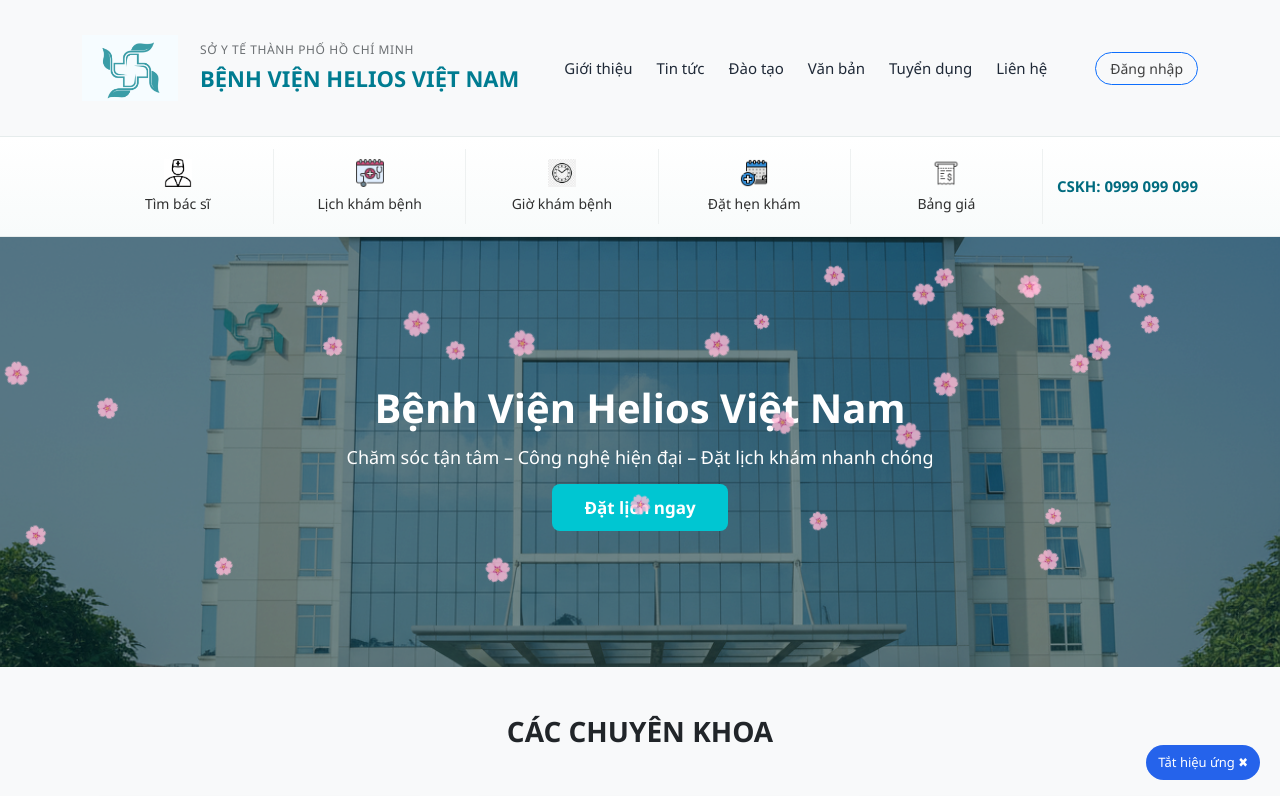
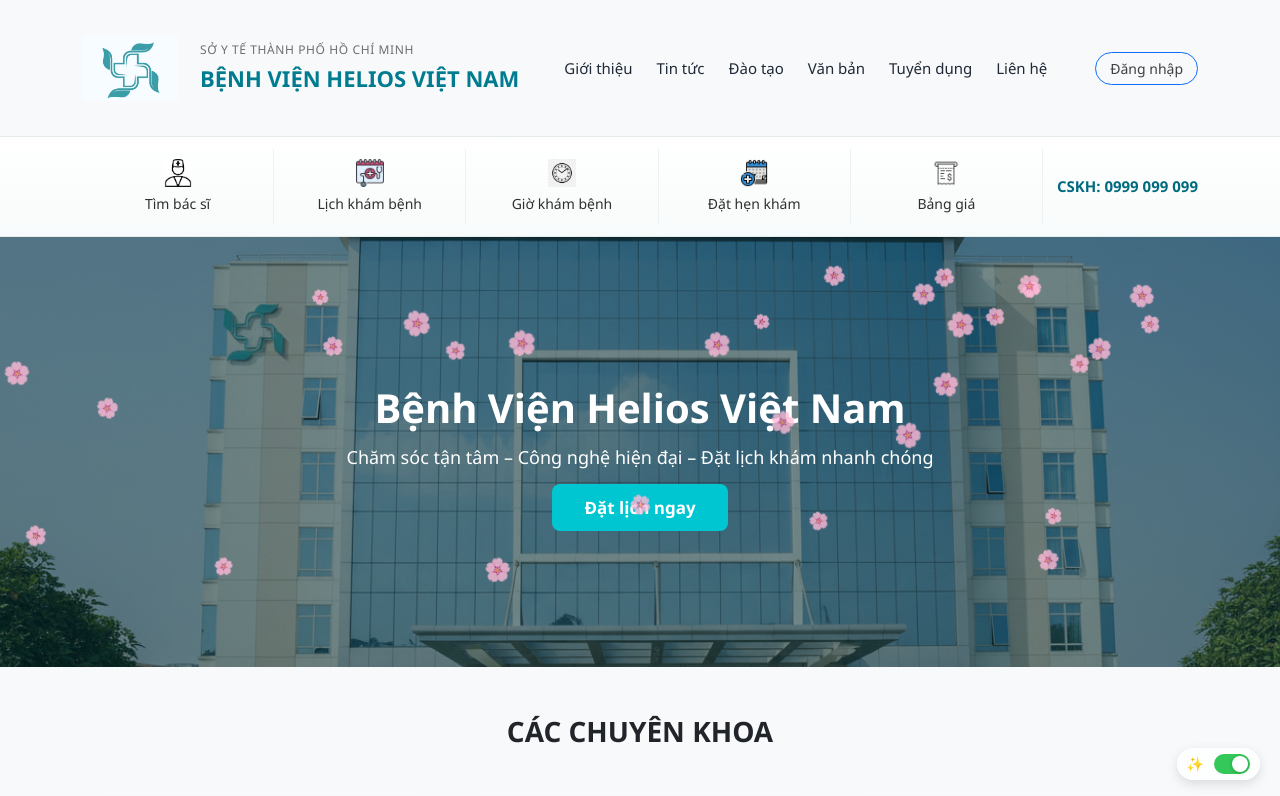
Before and after one commit to TnDatle/Helios-Hospital, a React (Create React App) app in the folder user/: page / in a window 1280 px wide. Shown: the top 796 px of the page. Built offline with nearby package versions, Linux system fonts and the light colour scheme; no server answers.

Commit message:
fix effect toogle

```diff
--- a/user/src/components/decorations/SeasonalEffect.jsx
+++ b/user/src/components/decorations/SeasonalEffect.jsx
@@ -1,11 +1,11 @@
 import { useState, useEffect } from "react";
 import SnowEffect from "./SnowEffect";
 import PetalEffect from "./PetalEffect";
+import "../../styles/effect.css";
 
 export default function SeasonalEffect() {
   const [enabled, setEnabled] = useState(true);
 
-  // load trạng thái đã lưu
   useEffect(() => {
     const saved = localStorage.getItem("seasonalEffect");
     if (saved !== null) {
@@ -33,25 +33,21 @@
 
   return (
     <>
-      {/* Nút bật / tắt */}
-      <button
-        onClick={toggle}
-        style={{
-          position: "fixed",
-          bottom: 20,
-          right: 20,
-          zIndex: 1000,
-          padding: "8px 12px",
-          borderRadius: "20px",
-          border: "none",
-          cursor: "pointer",
-          background: "#2563eb",
-          color: "#fff",
-          fontSize: 13
-        }}
-      >
-        {enabled ? "Tắt hiệu ứng ✖" : "Bật hiệu ứng ✨"}
-      </button>
+      {/* Toggle iOS */}
+      <div className="season-toggle">
+        <span className="season-icon">
+          {enabled ? "✨" : "❄️"}
+        </span>
+
+        <label className="ios-switch clean">
+          <input
+            type="checkbox"
+            checked={enabled}
+            onChange={toggle}
+          />
+          <span className="slider" />
+        </label>
+      </div>
 
       {/* Hiệu ứng */}
       {enabled && isChristmas && <SnowEffect />}
--- a/user/src/styles/effect.css
+++ b/user/src/styles/effect.css
@@ -23,6 +23,72 @@
   animation-name: petalFall;
 }
 
+/* container */
+.season-toggle {
+  position: fixed;
+  bottom: 20px;
+  right: 20px;
+  z-index: 1000;
+
+  display: flex;
+  align-items: center;
+  gap: 10px;
+
+  padding: 6px 10px;
+  border-radius: 999px;
+
+  background: rgba(255, 255, 255, 0.75);
+  backdrop-filter: blur(10px);
+  box-shadow: 0 4px 12px rgba(0,0,0,0.12);
+}
+
+/* icon */
+.season-icon {
+  font-size: 14px;
+  line-height: 1;
+}
+
+/* switch */
+.ios-switch.clean {
+  width: 36px;
+  height: 20px;
+  position: relative;
+}
+
+.ios-switch.clean input {
+  display: none;
+}
+
+.ios-switch.clean .slider {
+  position: absolute;
+  inset: 0;
+  background: #d1d5db;
+  border-radius: 999px;
+  transition: 0.25s;
+}
+
+.ios-switch.clean .slider::before {
+  content: "";
+  position: absolute;
+  width: 16px;
+  height: 16px;
+  left: 2px;
+  top: 2px;
+  background: white;
+  border-radius: 50%;
+  transition: 0.25s;
+  box-shadow: 0 1px 4px rgba(0,0,0,0.2);
+}
+
+.ios-switch.clean input:checked + .slider {
+  background: #34c759;
+}
+
+.ios-switch.clean input:checked + .slider::before {
+  transform: translateX(16px);
+}
+
+
 @keyframes snowFall {
   to {
     transform: translateY(120vh);
```
